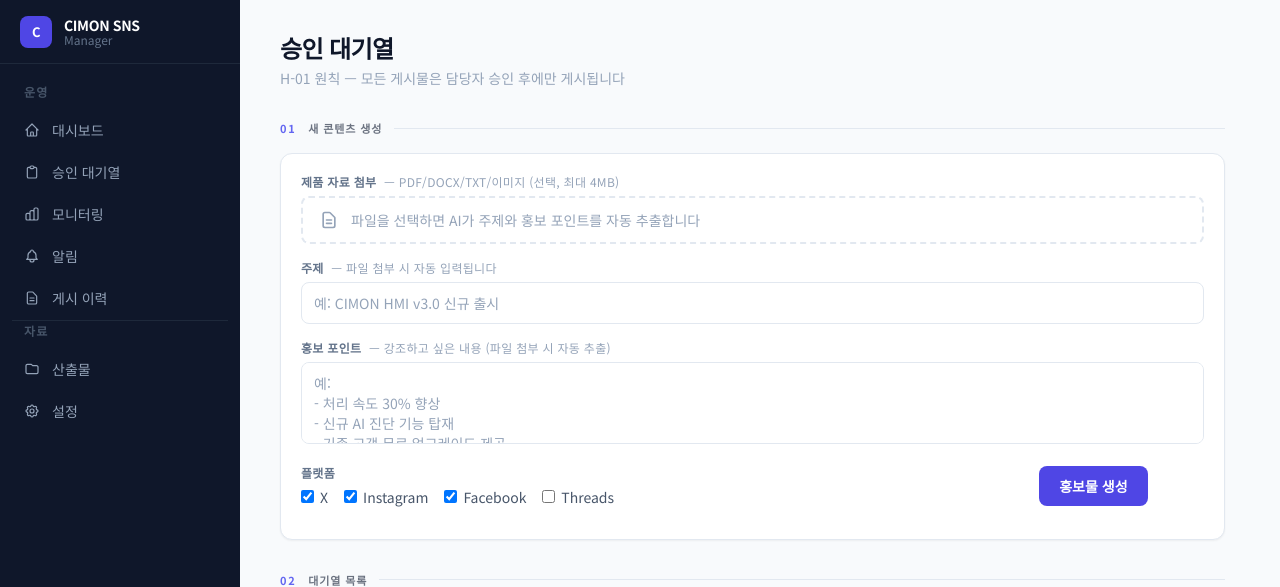
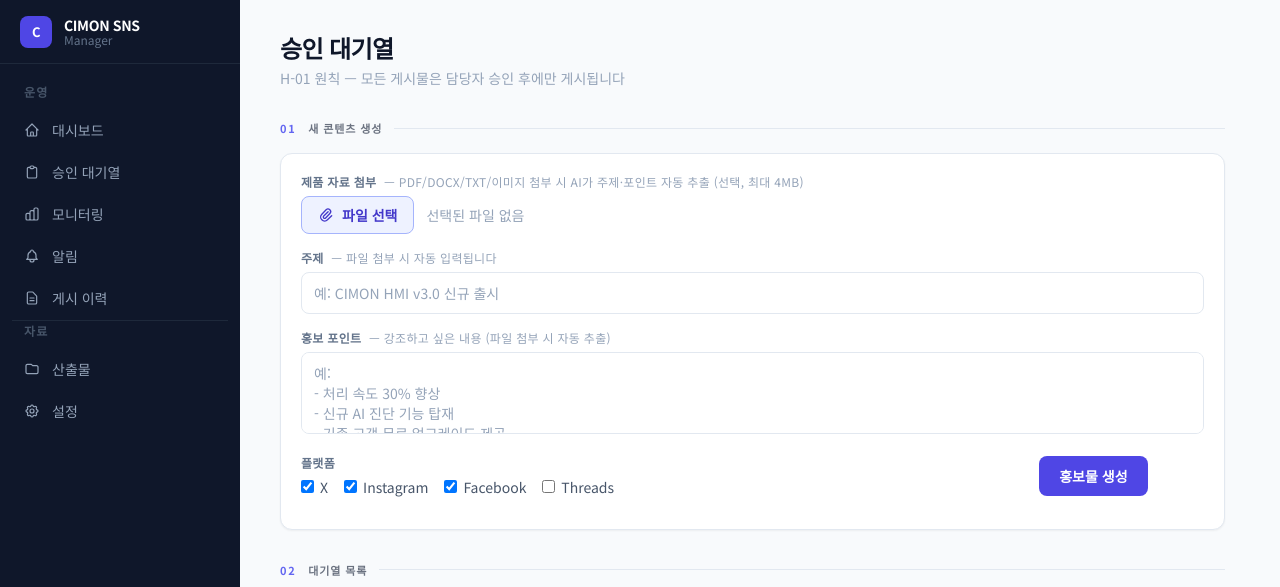
Before and after one commit to taeseockkim-pixel/sns_manager, a FastAPI app: template src/web/templates/queue.html in a window 1280 px wide. Shown: the top 587 px of the page. Run offline with FastAPI, Linux system fonts and the light colour scheme; the template is opened without the code that fills it, so the values that code supplies are empty; some libraries are stand-ins or nearby versions.

Commit message:
파일 첨부 UI를 명확한 버튼 형태로 개선
점선 영역 클릭 방식 → '파일 선택' 버튼 + 파일명 표시 방식으로 변경

Co-Authored-By: Claude Sonnet 4.6 <noreply@anthropic.com>

```diff
--- a/src/web/templates/queue.html
+++ b/src/web/templates/queue.html
@@ -22,25 +22,33 @@
       <div>
         <label class="block text-xs font-semibold text-slate-500 uppercase tracking-wide mb-1.5">
           제품 자료 첨부
-          <span class="normal-case font-normal text-slate-400 ml-1">— PDF/DOCX/TXT/이미지 (선택, 최대 4MB)</span>
+          <span class="normal-case font-normal text-slate-400 ml-1">— PDF/DOCX/TXT/이미지 첨부 시 AI가 주제·포인트 자동 추출 (선택, 최대 4MB)</span>
         </label>
-        <label id="file-drop-zone"
-               class="flex items-center gap-3 border-2 border-dashed border-slate-200 rounded-lg px-4 py-3 cursor-pointer hover:border-indigo-400 hover:bg-indigo-50 transition-colors group">
-          <svg class="w-5 h-5 text-slate-400 group-hover:text-indigo-500 shrink-0" fill="none" stroke="currentColor" viewBox="0 0 24 24">
-            <path stroke-linecap="round" stroke-linejoin="round" stroke-width="2"
-                  d="M9 12h6m-6 4h6m2 5H7a2 2 0 01-2-2V5a2 2 0 012-2h5.586a1 1 0 01.707.293l5.414 5.414a1 1 0 01.293.707V19a2 2 0 01-2 2z"/>
-          </svg>
-          <span id="file-label" class="text-sm text-slate-400 group-hover:text-indigo-600">파일을 선택하면 AI가 주제와 홍보 포인트를 자동 추출합니다</span>
+        <div class="flex items-center gap-3">
+          <label for="file-input"
+                 class="inline-flex items-center gap-2 px-4 py-2 text-sm font-semibold text-indigo-700 bg-indigo-50 border border-indigo-300 rounded-lg cursor-pointer hover:bg-indigo-100 hover:border-indigo-400 transition-colors">
+            <svg class="w-4 h-4" fill="none" stroke="currentColor" viewBox="0 0 24 24">
+              <path stroke-linecap="round" stroke-linejoin="round" stroke-width="2"
+                    d="M15.172 7l-6.586 6.586a2 2 0 102.828 2.828l6.414-6.586a4 4 0 00-5.656-5.656l-6.415 6.585a6 6 0 108.486 8.486L20.5 13"/>
+            </svg>
+            파일 선택
+          </label>
           <input type="file" name="attachment" id="file-input" class="hidden"
                  accept=".pdf,.docx,.txt,.png,.jpg,.jpeg,.gif,.webp"
-                 onchange="document.getElementById('file-label').textContent = this.files[0] ? this.files[0].name : '파일을 선택하면 AI가 주제와 홍보 포인트를 자동 추출합니다'; document.getElementById('file-clear').style.display = this.files[0] ? 'inline-flex' : 'none';">
-        </label>
-        <button type="button" id="file-clear" style="display:none"
-                onclick="document.getElementById('file-input').value=''; document.getElementById('file-label').textContent='파일을 선택하면 AI가 주제와 홍보 포인트를 자동 추출합니다'; this.style.display='none';"
-                class="mt-1.5 inline-flex items-center gap-1 text-xs text-slate-400 hover:text-red-500 transition-colors">
-          <svg class="w-3 h-3" fill="none" stroke="currentColor" viewBox="0 0 24 24"><path stroke-linecap="round" stroke-linejoin="round" stroke-width="2" d="M6 18L18 6M6 6l12 12"/></svg>
-          첨부 취소
-        </button>
+                 onchange="
+                   var name = this.files[0] ? this.files[0].name : '';
+                   document.getElementById('file-name').textContent = name || '선택된 파일 없음';
+                   document.getElementById('file-name').className = name ? 'text-sm text-slate-700 font-medium' : 'text-sm text-slate-400';
+                   document.getElementById('file-clear').style.display = name ? 'inline-flex' : 'none';
+                 ">
+          <span id="file-name" class="text-sm text-slate-400">선택된 파일 없음</span>
+          <button type="button" id="file-clear" style="display:none"
+                  onclick="document.getElementById('file-input').value=''; document.getElementById('file-name').textContent='선택된 파일 없음'; document.getElementById('file-name').className='text-sm text-slate-400'; this.style.display='none';"
+                  class="inline-flex items-center gap-1 text-xs text-slate-400 hover:text-red-500 transition-colors">
+            <svg class="w-3 h-3" fill="none" stroke="currentColor" viewBox="0 0 24 24"><path stroke-linecap="round" stroke-linejoin="round" stroke-width="2" d="M6 18L18 6M6 6l12 12"/></svg>
+            취소
+          </button>
+        </div>
       </div>
       <div>
         <label class="block text-xs font-semibold text-slate-500 uppercase tracking-wide mb-1.5">
```
